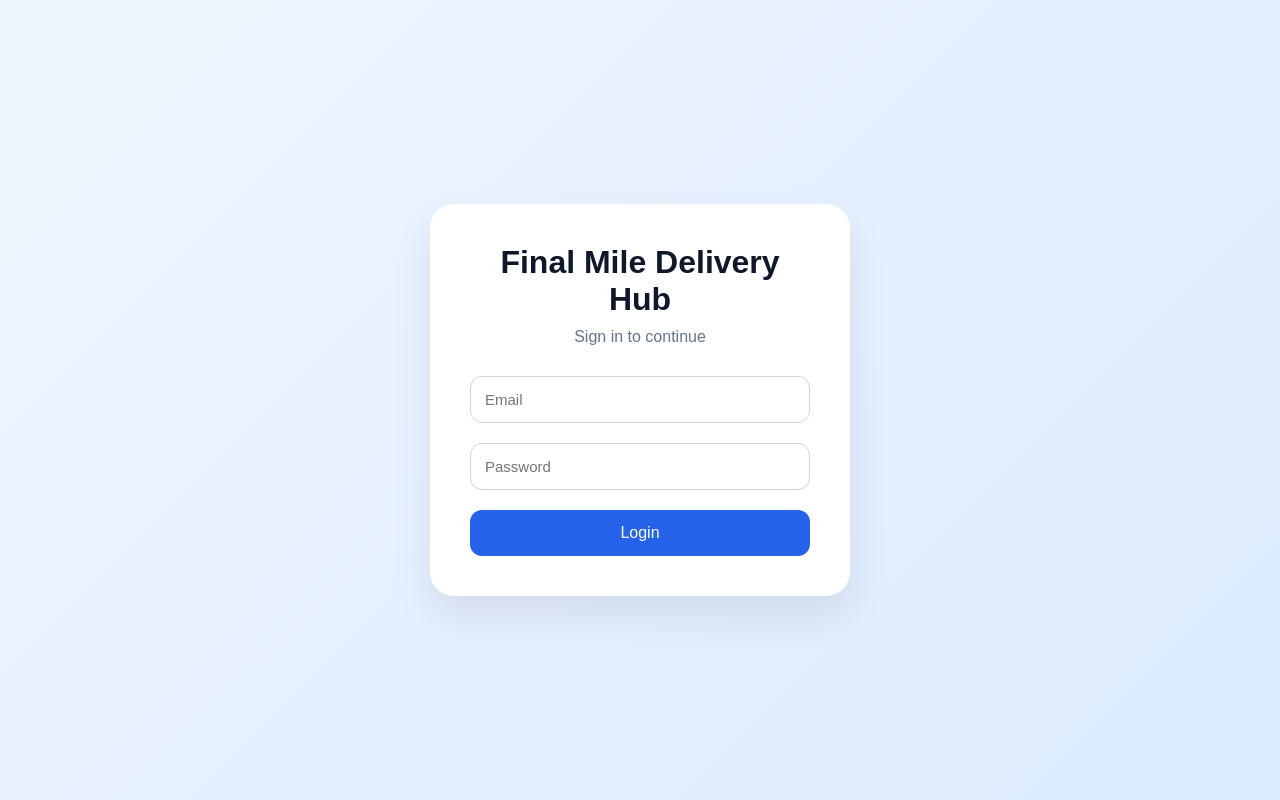
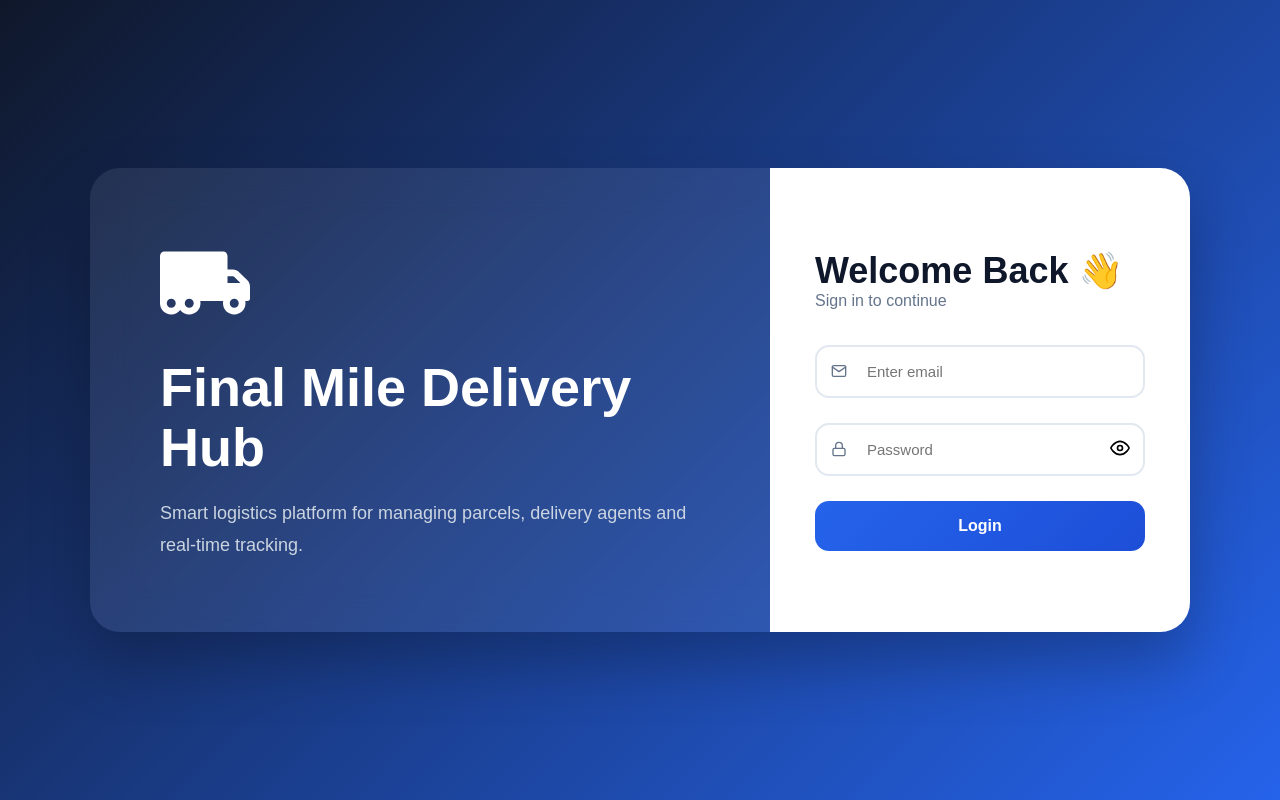
Before and after one commit to arun-mahendran/Inventory-System, a React app in the folder frontend/: page /login in a window 1280 px wide. Built offline with nearby package versions, Linux system fonts and the light colour scheme; the HTML template or start-up script is replaced by a standard one.

Commit message:
Login Commit

```diff
--- a/frontend/src/pages/Login.jsx
+++ b/frontend/src/pages/Login.jsx
@@ -2,6 +2,16 @@ import { useState } from "react";
 import api from "../api/axios";
 import "../styles/login.css";
 import { useNavigate } from "react-router-dom";
+
+import {
+    FiMail,
+    FiLock,
+    FiEye,
+    FiEyeOff
+} from "react-icons/fi";
+
+import { FaTruckMoving }
+    from "react-icons/fa";
 
 
 function Login() {
@@ -13,6 +23,9 @@ function Login() {
 
     const [password, setPassword] =
         useState("");
+
+    const [showPassword, setShowPassword] =
+        useState(false);
 
     const handleSubmit = async (e) => {
 
@@ -100,11 +113,33 @@ function Login() {
 
         <div className="login-page">
 
+            <div className="login-container">
+
+                <div className="login-left">
+
+                    <FaTruckMoving
+                        className="login-logo"
+                    />
+
+                    <h1>
+                        Final Mile
+                        Delivery Hub
+                    </h1>
+
+                    <p>
+                        Smart logistics platform
+                        for managing parcels,
+                        delivery agents and
+                        real-time tracking.
+                    </p>
+
+                </div>
+
                 <div className="login-card">
 
-                <h1>
-                    Final Mile Delivery Hub
-                </h1>
+                    <h2>
+                        Welcome Back 👋
+                    </h2>
 
                     <p>
                         Sign in to continue
@@ -114,9 +149,15 @@ function Login() {
                         onSubmit={handleSubmit}
                     >
 
+                        <div className="input-group">
+
+                            <FiMail
+                                className="input-icon"
+                            />
+
                             <input
                                 type="email"
-                        placeholder="Email"
+                                placeholder="Enter email"
                                 value={email}
                                 onChange={(e) =>
                                     setEmail(
@@ -126,8 +167,20 @@ function Login() {
                                 required
                             />
 
+                        </div>
+
+                        <div className="input-group">
+
+                            <FiLock
+                                className="input-icon"
+                            />
+
                             <input
-                        type="password"
+                                type={
+                                    showPassword
+                                        ? "text"
+                                        : "password"
+                                }
                                 placeholder="Password"
                                 value={password}
                                 onChange={(e) =>
@@ -138,11 +191,37 @@ function Login() {
                                 required
                             />
 
-                    <button type="submit">
+                            <button
+                                type="button"
+                                className="password-toggle"
+
+                                onClick={() =>
+                                    setShowPassword(
+                                        !showPassword
+                                    )
+                                }
+                            >
+
+                                {
+                                    showPassword
+                                        ? <FiEyeOff />
+                                        : <FiEye />
+                                }
+
+                            </button>
+
+                        </div>
+
+                        <button
+                            className="login-btn"
+                            type="submit"
+                        >
                             Login
                         </button>
 
                     </form>
+
+                </div>
 
             </div>
 
--- a/frontend/src/styles/login.css
+++ b/frontend/src/styles/login.css
@@ -1,56 +1,168 @@
 .login-page {
-    height: 100vh;
+    min-height: 100vh;
+
     display: flex;
     justify-content: center;
     align-items: center;
+
     background:
         linear-gradient(
             135deg,
-            #eff6ff,
-            #dbeafe
+            #0f172a,
+            #2563eb
         );
+
+    padding: 20px;
+}
+
+.login-container {
+    width: 100%;
+    max-width: 1100px;
+
+    display: grid;
+    grid-template-columns: 1fr 420px;
+
+    background: rgba(255,255,255,.08);
+
+    backdrop-filter: blur(20px);
+
+    border-radius: 30px;
+
+    overflow: hidden;
+
+    box-shadow:
+        0 30px 60px rgba(0,0,0,.25);
+}
+
+.login-left {
+    color: white;
+
+    padding: 70px;
+
+    display: flex;
+    flex-direction: column;
+    justify-content: center;
+}
+
+.login-logo {
+    font-size: 90px;
+    margin-bottom: 30px;
+}
+
+.login-left h1 {
+    font-size: 54px;
+    line-height: 1.1;
+    margin-bottom: 20px;
+}
+
+.login-left p {
+    font-size: 18px;
+    color: #cbd5e1;
+    line-height: 1.8;
 }
 
 .login-card {
-    width: 420px;
     background: white;
-    padding: 40px;
-    border-radius: 24px;
-    box-shadow:
-        0 20px 40px
-        rgba(0,0,0,0.08);
-    text-align: center;
+
+    padding: 60px 45px;
+
+    display: flex;
+    flex-direction: column;
+    justify-content: center;
 }
 
-.login-card h1 {
+.login-card h2 {
+    font-size: 36px;
     color: #0f172a;
-    margin-bottom: 10px;
 }
 
 .login-card p {
     color: #64748b;
-    margin-bottom: 30px;
+    margin-bottom: 35px;
 }
 
-.login-card form {
-    display: flex;
-    flex-direction: column;
-    gap: 20px;
+.input-group {
+    position: relative;
+    margin-bottom: 25px;
 }
 
-.login-card input {
-    padding: 14px;
-    border-radius: 12px;
-    border: 1px solid #cbd5e1;
+.input-icon {
+    position: absolute;
+    left: 16px;
+    top: 18px;
+
+    color: #64748b;
+}
+
+.input-group input {
+    width: 100%;
+
+    padding: 16px 50px;
+
+    border: 2px solid #e2e8f0;
+
+    border-radius: 14px;
+
+    outline: none;
+
     font-size: 15px;
 }
 
-.login-card button {
-    padding: 14px;
+.input-group input:focus {
+    border-color: #2563eb;
+}
+
+.password-toggle {
+    position: absolute;
+
+    right: 15px;
+    top: 15px;
+
     border: none;
-    border-radius: 12px;
-    background: #2563eb;
+    background: transparent;
+
+    cursor: pointer;
+
+    font-size: 20px;
+}
+
+.login-btn {
+    width: 100%;
+
+    padding: 16px;
+
+    border: none;
+
+    border-radius: 14px;
+
+    background:
+        linear-gradient(
+            135deg,
+            #2563eb,
+            #1d4ed8
+        );
+
     color: white;
+
     font-size: 16px;
+    font-weight: 600;
+
     cursor: pointer;
+
+    transition: .3s;
 }
+
+.login-btn:hover {
+    transform: translateY(-3px);
+}
+
+@media(max-width: 900px){
+
+    .login-container{
+        grid-template-columns: 1fr;
+    }
+
+    .login-left{
+        display:none;
+    }
+}
```
Lines whose indentation alone changed are shown as unchanged.
